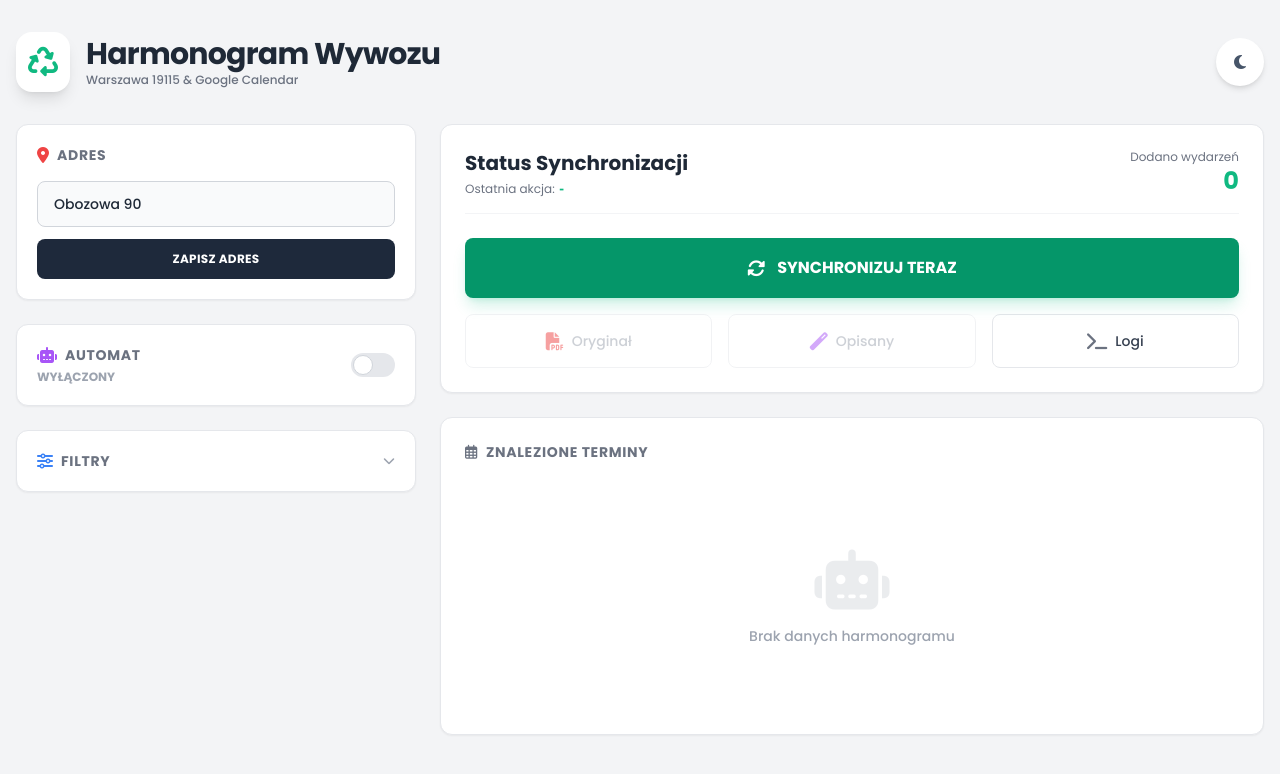
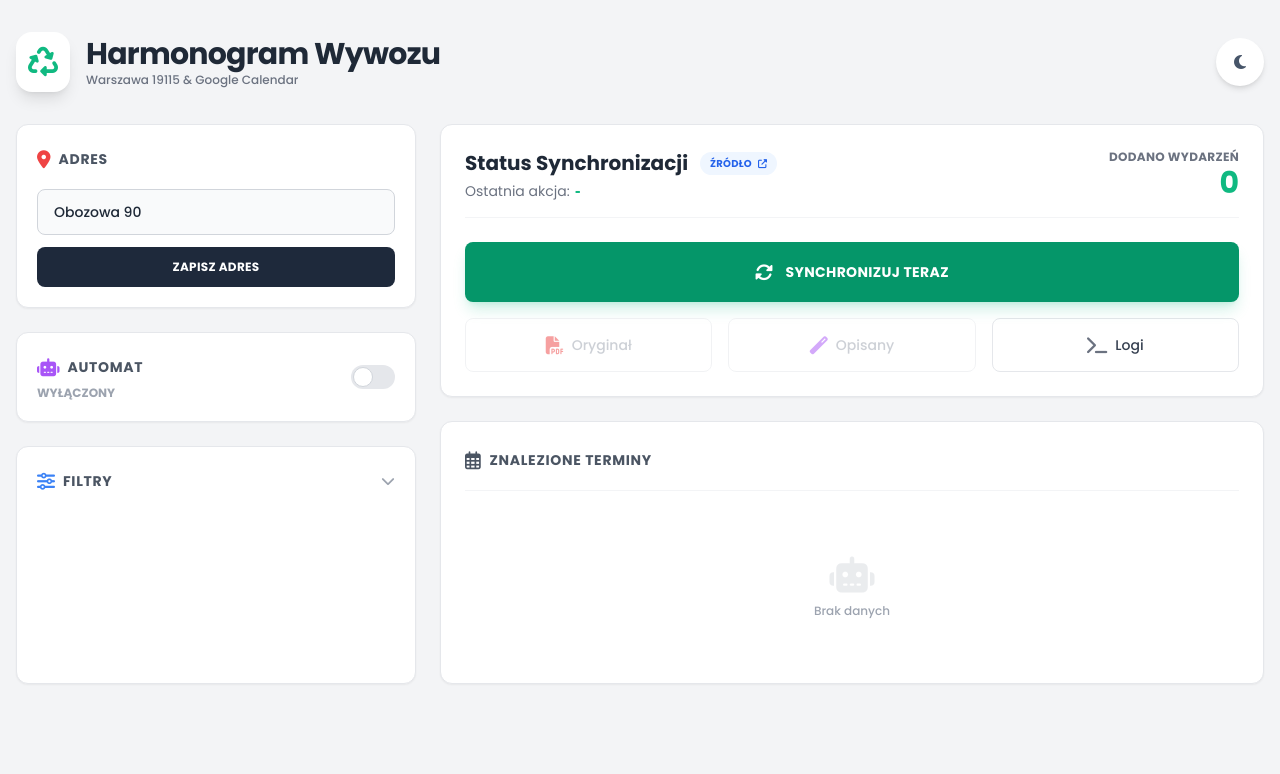
Before and after one commit to gitzakratami/warsaw_waste_schedule_exporter, a Flask app: page / in a window 1280 px wide. Shown: the top 774 px of the page. Run offline with Flask 3, Linux system fonts and the light colour scheme; data that the repository does not hold is empty; some libraries are stand-ins or nearby versions.

Commit message:
feat: enhance layout and styling of main grid and control panel for improved usability

```diff
--- a/templates/index.html
+++ b/templates/index.html
@@ -47,18 +47,19 @@
         </button>
     </div>
 
-    <!-- ZMIANA 1: Usunięto 'items-start' stąd, aby kolumny miały równą wysokość -->
-    <div class="grid lg:grid-cols-12 gap-6">
+    <!-- MAIN GRID -->
+    <!-- 'items-stretch' (domyślne) sprawia, że kolumny są równej wysokości -->
+    <div class="grid lg:grid-cols-12 gap-6 items-stretch">
 
-        <!-- LEWA KOLUMNA -->
-        <!-- ZMIANA 2: Dodano 'flex flex-col', aby elementy układały się ładnie w pionie -->
+        <!-- LEWA KOLUMNA (Ustawienia) -->
+        <!-- 'flex flex-col' pozwala elementom wypełniać wysokość -->
         <div class="lg:col-span-4 flex flex-col gap-6 fade-in" style="animation-delay: 0.1s">
 
             <!-- Adres -->
-            <div class="bg-white dark:bg-slate-800 rounded-xl shadow-sm border border-gray-200 dark:border-slate-700 p-5">
+            <div class="bg-white dark:bg-slate-800 rounded-xl shadow-sm border border-gray-200 dark:border-slate-700 p-5 flex-shrink-0">
                 <div class="flex items-center mb-4">
-                    <i class="fas fa-map-marker-alt text-red-500 mr-2"></i>
-                    <h2 class="text-sm font-bold text-gray-500 dark:text-gray-400 uppercase tracking-wider">Adres</h2>
+                    <i class="fas fa-map-marker-alt text-red-500 mr-2 text-lg"></i>
+                    <h2 class="text-sm font-bold text-gray-600 dark:text-gray-300 uppercase tracking-wider">Adres</h2>
                 </div>
                 <input type="text" id="addressInput"
                     class="w-full px-4 py-3 bg-gray-50 dark:bg-slate-900 border border-gray-300 dark:border-slate-600 rounded-lg focus:ring-2 focus:ring-emerald-500 focus:border-transparent text-sm font-medium transition-colors mb-3"
@@ -70,13 +71,13 @@
             </div>
 
             <!-- Automat -->
-            <div class="bg-white dark:bg-slate-800 rounded-xl shadow-sm border border-gray-200 dark:border-slate-700 p-5 flex justify-between items-center">
+            <div class="bg-white dark:bg-slate-800 rounded-xl shadow-sm border border-gray-200 dark:border-slate-700 p-5 flex justify-between items-center flex-shrink-0">
                 <div>
                     <div class="flex items-center mb-1">
-                        <i class="fas fa-robot text-purple-500 mr-2"></i>
-                        <h2 class="text-sm font-bold text-gray-500 dark:text-gray-400 uppercase tracking-wider">Automat</h2>
+                        <i class="fas fa-robot text-purple-500 mr-2 text-lg"></i>
+                        <h2 class="text-sm font-bold text-gray-600 dark:text-gray-300 uppercase tracking-wider">Automat</h2>
                     </div>
-                    <div id="autoStatusText" class="text-xs font-bold text-gray-400">WYŁĄCZONY</div>
+                    <div id="autoStatusText" class="text-xs font-bold text-gray-400 mt-1">WYŁĄCZONY</div>
                 </div>
                 <label class="relative inline-flex items-center cursor-pointer">
                     <input type="checkbox" id="autoModeToggle" class="sr-only peer" onchange="toggleAutoMode()">
@@ -84,37 +85,46 @@
                 </label>
             </div>
 
-            <!-- Filtry (Accordion) -->
-            <!-- Tutaj nie dajemy flex-grow, bo to Filtry wyznaczają wysokość -->
-            <div class="bg-white dark:bg-slate-800 rounded-xl shadow-sm border border-gray-200 dark:border-slate-700 overflow-hidden h-fit">
+            <!-- Filtry -->
+            <!-- flex-grow: wypełnia resztę miejsca w kolumnie -->
+            <div class="bg-white dark:bg-slate-800 rounded-xl shadow-sm border border-gray-200 dark:border-slate-700 overflow-hidden flex flex-col flex-grow">
                 <div class="p-5 flex justify-between items-center cursor-pointer hover:bg-gray-50 dark:hover:bg-slate-700/50 transition" onclick="toggleFiltersAccordion()">
                     <div class="flex items-center">
-                        <i class="fas fa-sliders-h text-blue-500 mr-2"></i>
-                        <h2 class="text-sm font-bold text-gray-500 dark:text-gray-400 uppercase tracking-wider">Filtry</h2>
+                        <i class="fas fa-sliders-h text-blue-500 mr-2 text-lg"></i>
+                        <h2 class="text-sm font-bold text-gray-600 dark:text-gray-300 uppercase tracking-wider">Filtry</h2>
                     </div>
-                    <i id="filterChevron" class="fas fa-chevron-down text-gray-400 text-xs transition-transform duration-300"></i>
+                    <i id="filterChevron" class="fas fa-chevron-down text-gray-400 text-sm transition-transform duration-300"></i>
                 </div>
-                <div id="syncConfigContainer" class="px-5 pb-5 space-y-2 hidden border-t border-gray-100 dark:border-slate-700 pt-4"></div>
+                <!-- Skompresowane filtry (p-4 space-y-1) aby zajmowały mniej miejsca, ale były czytelne -->
+                <div id="syncConfigContainer" class="px-4 pb-4 space-y-1 hidden border-t border-gray-100 dark:border-slate-700 pt-3"></div>
             </div>
 
         </div>
 
-        <!-- PRAWA KOLUMNA -->
-        <!-- ZMIANA 3: Dodano 'flex flex-col', aby elementy się rozciągały -->
-        <div class="lg:col-span-8 flex flex-col gap-6 fade-in" style="animation-delay: 0.2s">
+        <!-- PRAWA KOLUMNA (Panel Sterowania + Lista) -->
+        <!-- h-full sprawia, że ta kolumna też dąży do 100% wysokości grid cella -->
+        <div class="lg:col-span-8 flex flex-col gap-6 fade-in h-full" style="animation-delay: 0.2s">
 
             <!-- PANEL STEROWANIA -->
             <div class="bg-white dark:bg-slate-800 rounded-xl shadow-sm border border-gray-200 dark:border-slate-700 p-6 flex-shrink-0">
 
                 <!-- Górny pasek info -->
-                <div class="flex justify-between items-end mb-6 pb-4 border-b border-gray-100 dark:border-slate-700">
-                    <div>
-                        <h3 class="text-xl font-bold text-gray-800 dark:text-white mb-1">Status Synchronizacji</h3>
-                        <p class="text-xs text-gray-500 dark:text-gray-400">Ostatnia akcja: <span id="lastFetch" class="font-mono text-emerald-500 font-bold">-</span></p>
+                <div class="flex flex-col sm:flex-row justify-between items-start sm:items-end mb-6 pb-4 border-b border-gray-100 dark:border-slate-700 gap-4">
+                    <div class="w-full sm:w-auto">
+                        <div class="flex items-center gap-3 mb-1">
+                            <h3 class="text-xl font-bold text-gray-800 dark:text-white">Status Synchronizacji</h3>
+                            <!-- PRZYCISK DO 19115 -->
+                            <a href="https://warszawa19115.pl/harmonogramy-wywozu-odpadow" target="_blank"
+                               class="inline-flex items-center gap-1.5 px-2.5 py-1 rounded-full bg-blue-50 dark:bg-blue-900/30 text-blue-600 dark:text-blue-400 text-[10px] font-bold uppercase tracking-wide hover:bg-blue-100 dark:hover:bg-blue-900/50 transition">
+                                <span>Źródło</span>
+                                <i class="fas fa-external-link-alt text-[9px]"></i>
+                            </a>
+                        </div>
+                        <p class="text-sm text-gray-500 dark:text-gray-400">Ostatnia akcja: <span id="lastFetch" class="font-mono text-emerald-500 font-bold">-</span></p>
                     </div>
-                    <div class="text-right">
-                        <p class="text-xs text-gray-500 dark:text-gray-400">Dodano wydarzeń</p>
-                        <p id="eventsAdded" class="text-2xl font-bold text-emerald-500">0</p>
+                    <div class="text-right flex items-center gap-4 sm:block">
+                        <p class="text-xs text-gray-500 dark:text-gray-400 uppercase font-bold tracking-wide">Dodano wydarzeń</p>
+                        <p id="eventsAdded" class="text-3xl font-bold text-emerald-500">0</p>
                     </div>
                 </div>
 
@@ -133,9 +143,9 @@
                 <!-- SIATKA PRZYCISKÓW -->
                 <div class="grid grid-cols-3 gap-4">
                     <button id="runBtn" onclick="runScraping()"
-                            class="col-span-3 bg-emerald-600 hover:bg-emerald-700 text-white font-bold py-4 px-6 rounded-lg shadow-lg shadow-emerald-500/20 transition transform active:scale-[0.99] flex items-center justify-center gap-3">
+                            class="col-span-3 bg-emerald-600 hover:bg-emerald-700 text-white font-bold py-4 px-6 rounded-lg shadow-lg shadow-emerald-500/20 transition transform active:scale-[0.99] flex items-center justify-center gap-3 text-sm uppercase tracking-wide">
                         <i class="fas fa-sync-alt text-lg"></i>
-                        <span>SYNCHRONIZUJ TERAZ</span>
+                        <span>Synchronizuj Teraz</span>
                     </button>
 
                     <button id="pdfBtn" onclick="openPdf(false)" disabled
@@ -159,16 +169,15 @@
             </div>
 
             <!-- LISTA TERMINÓW -->
-            <!-- ZMIANA 4: Dodano 'flex-grow', aby ten kontener wypełniał pozostałą przestrzeń w dół -->
+            <!-- flex-grow: wypełnia resztę miejsca w prawej kolumnie, zrównując się z lewą -->
             <div class="bg-white dark:bg-slate-800 rounded-xl shadow-sm border border-gray-200 dark:border-slate-700 p-6 flex-grow flex flex-col">
-                <h3 class="text-sm font-bold text-gray-500 dark:text-gray-400 uppercase tracking-wider mb-6 flex items-center">
-                    <i class="far fa-calendar-alt mr-2"></i> Znalezione terminy
+                <h3 class="text-sm font-bold text-gray-600 dark:text-gray-300 uppercase tracking-wider mb-6 flex items-center border-b border-gray-100 dark:border-slate-700 pb-4">
+                    <i class="far fa-calendar-alt mr-2 text-lg"></i> Znalezione terminy
                 </h3>
-                <!-- scheduleContainer wypełnia wnętrze karty -->
-                <div id="scheduleContainer" class="grid grid-cols-1 md:grid-cols-2 gap-4">
+                <div id="scheduleContainer" class="grid grid-cols-1 md:grid-cols-2 gap-4 content-start">
                     <div class="col-span-full flex flex-col items-center justify-center py-16 text-gray-400 dark:text-slate-600">
                         <i class="fas fa-robot text-6xl mb-4 opacity-20"></i>
-                        <p class="text-sm font-medium">Brak danych harmonogramu</p>
+                        <p class="text-base font-medium">Brak danych harmonogramu</p>
                     </div>
                 </div>
             </div>
@@ -193,7 +202,6 @@
   </div>
 
   <script>
-    // ... (Tu wklej dokładnie ten sam JavaScript co w poprzedniej wersji, bez zmian) ...
     // --- KONFIGURACJA ---
     const wasteTypesConfig = {
       "Papier": { icon: "fas fa-newspaper" },
@@ -424,15 +432,15 @@
         Object.keys(wasteTypesConfig).forEach(type => {
             const isChecked = syncPreferences[type];
             const div = document.createElement('label');
-            div.className = "flex items-center space-x-3 p-2 rounded hover:bg-gray-50 dark:hover:bg-slate-700/50 cursor-pointer transition group";
+            div.className = "flex items-center space-x-3 p-1.5 rounded hover:bg-gray-50 dark:hover:bg-slate-700/50 cursor-pointer transition group";
             div.innerHTML = `
                 <div class="relative flex items-center">
-                    <input type="checkbox" class="peer w-4 h-4 text-emerald-600 rounded border-gray-300 dark:border-slate-600 focus:ring-emerald-500 dark:bg-slate-800"
+                    <input type="checkbox" class="peer w-5 h-5 text-emerald-600 rounded border-gray-300 dark:border-slate-600 focus:ring-emerald-500 dark:bg-slate-800"
                         ${isChecked ? 'checked' : ''}
                         onchange="toggleSyncPref('${type}', this.checked)">
                 </div>
-                <span class="text-xs font-medium text-gray-600 dark:text-gray-300 select-none flex-grow group-hover:text-gray-900 dark:group-hover:text-white transition">${type}</span>
-                <i class="${wasteTypesConfig[type].icon} text-gray-400 dark:text-slate-600 text-xs"></i>
+                <span class="text-sm font-medium text-gray-700 dark:text-gray-200 select-none flex-grow group-hover:text-gray-900 dark:group-hover:text-white transition">${type}</span>
+                <i class="${wasteTypesConfig[type].icon} text-gray-400 dark:text-slate-500 text-sm"></i>
             `;
             container.appendChild(div);
         });
@@ -493,10 +501,10 @@
         c.innerHTML = '';
         if(!data || !data.length) {
             c.className = "col-span-full";
-            return c.innerHTML = '<div class="flex flex-col items-center justify-center py-16 text-gray-400 dark:text-slate-600"><i class="fas fa-robot text-6xl mb-4 opacity-20"></i><p class="text-sm font-medium">Brak danych harmonogramu</p></div>';
+            return c.innerHTML = '<div class="flex flex-col items-center justify-center py-10 text-gray-400 dark:text-slate-600"><i class="fas fa-robot text-4xl mb-2 opacity-20"></i><p class="text-xs font-medium">Brak danych</p></div>';
         }
 
-        c.className = "grid grid-cols-1 md:grid-cols-2 gap-4";
+        c.className = "grid grid-cols-1 md:grid-cols-2 gap-4"; // Przywrócono większy odstęp (gap-4)
 
         const sorted = [...data].sort((a, b) => {
             const isSyncedA = syncPreferences[a.wasteType];
@@ -508,6 +516,8 @@
 
         sorted.forEach((item) => {
             const isSynced = syncPreferences[item.wasteType];
+
+            // PRZYWRÓCONE WIĘKSZE KAFELKI (p-4)
             const activeStyle = "bg-white dark:bg-slate-700 border-l-4 border-emerald-500 shadow-sm";
             const inactiveStyle = "bg-gray-50 dark:bg-slate-800/50 border-l-4 border-gray-300 dark:border-slate-600 opacity-60";
 
@@ -516,18 +526,20 @@
 
             div.innerHTML = `
                 <div class="flex items-center gap-4">
+                    <!-- PRZYWRÓCONE WIĘKSZE IKONY (w-10 h-10) -->
                     <div class="w-10 h-10 rounded-full flex items-center justify-center bg-gray-100 dark:bg-slate-800 ${isSynced ? 'text-gray-600 dark:text-gray-300' : 'text-gray-400'}">
                         <i class="${wasteTypesConfig[item.wasteType]?.icon || 'fas fa-trash'}"></i>
                     </div>
                     <div>
+                        <!-- PRZYWRÓCONY WIĘKSZY FONT -->
                         <h4 class="font-bold text-sm text-gray-800 dark:text-gray-100">${item.wasteType}</h4>
                         <p class="text-xs text-gray-500 dark:text-gray-400 font-medium">${item.dateText}</p>
                     </div>
                 </div>
                 <div>
                     ${isSynced
-                        ? '<span class="px-2 py-1 bg-emerald-100 dark:bg-emerald-900/30 text-emerald-700 dark:text-emerald-400 text-[10px] font-bold rounded uppercase tracking-wide">Sync</span>'
-                        : '<span class="px-2 py-1 bg-gray-200 dark:bg-slate-700 text-gray-500 dark:text-gray-400 text-[10px] font-bold rounded uppercase tracking-wide">Pomiń</span>'
+                        ? '<span class="px-2 py-1 bg-emerald-100 dark:bg-emerald-900/30 text-emerald-700 dark:text-emerald-400 text-xs font-bold rounded uppercase tracking-wide">Sync</span>'
+                        : '<span class="px-2 py-1 bg-gray-200 dark:bg-slate-700 text-gray-500 dark:text-gray-400 text-xs font-bold rounded uppercase tracking-wide">Pomiń</span>'
                     }
                 </div>
             `;
```
